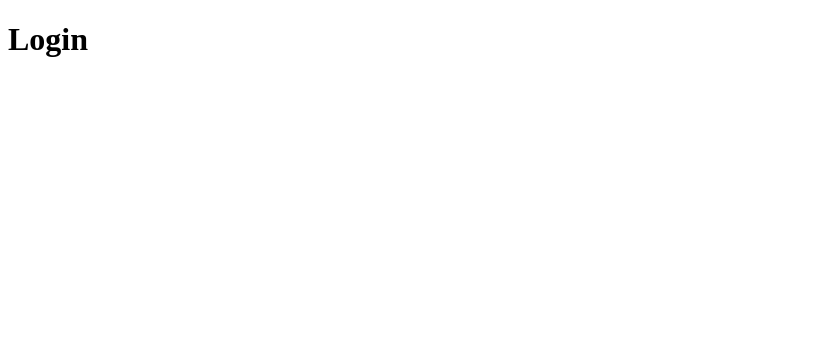
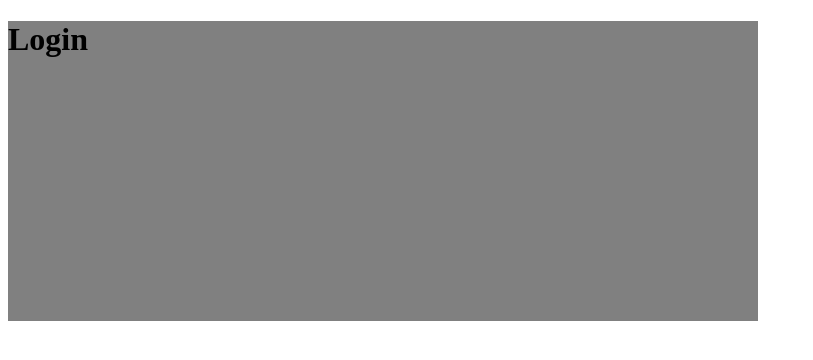
Before and after one commit to likeanoa/loginscreen, a plain HTML site: page index.html in a window 1280 px wide. Shown: the whole page, without its empty margins (0-813 px from the left). Drawn offline with Linux system fonts and the light colour scheme.

Commit message:
Update styles.css

```diff
--- a/css/styles.css
+++ b/css/styles.css
@@ -1,4 +1,4 @@
-lg-body {
+div {
   width:  750px;
   height: 300px;
   background-color: gray;
```
